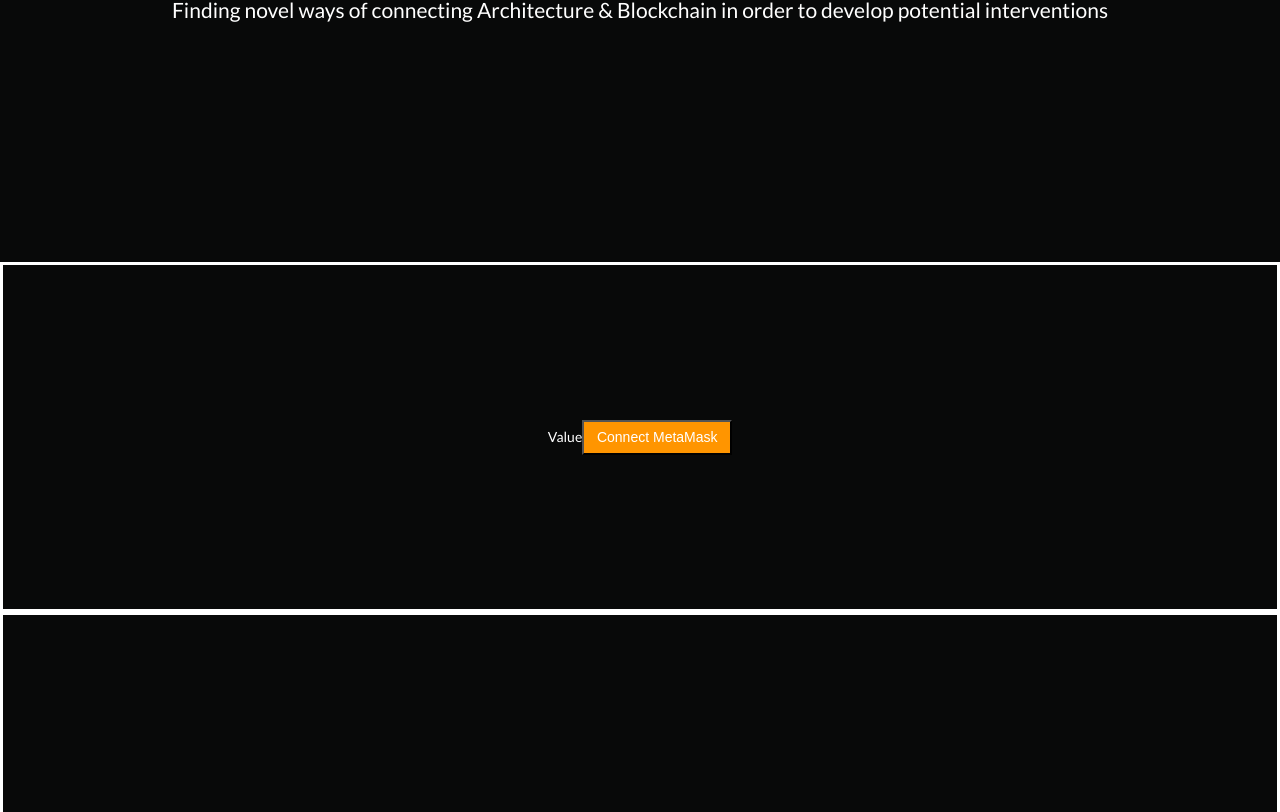
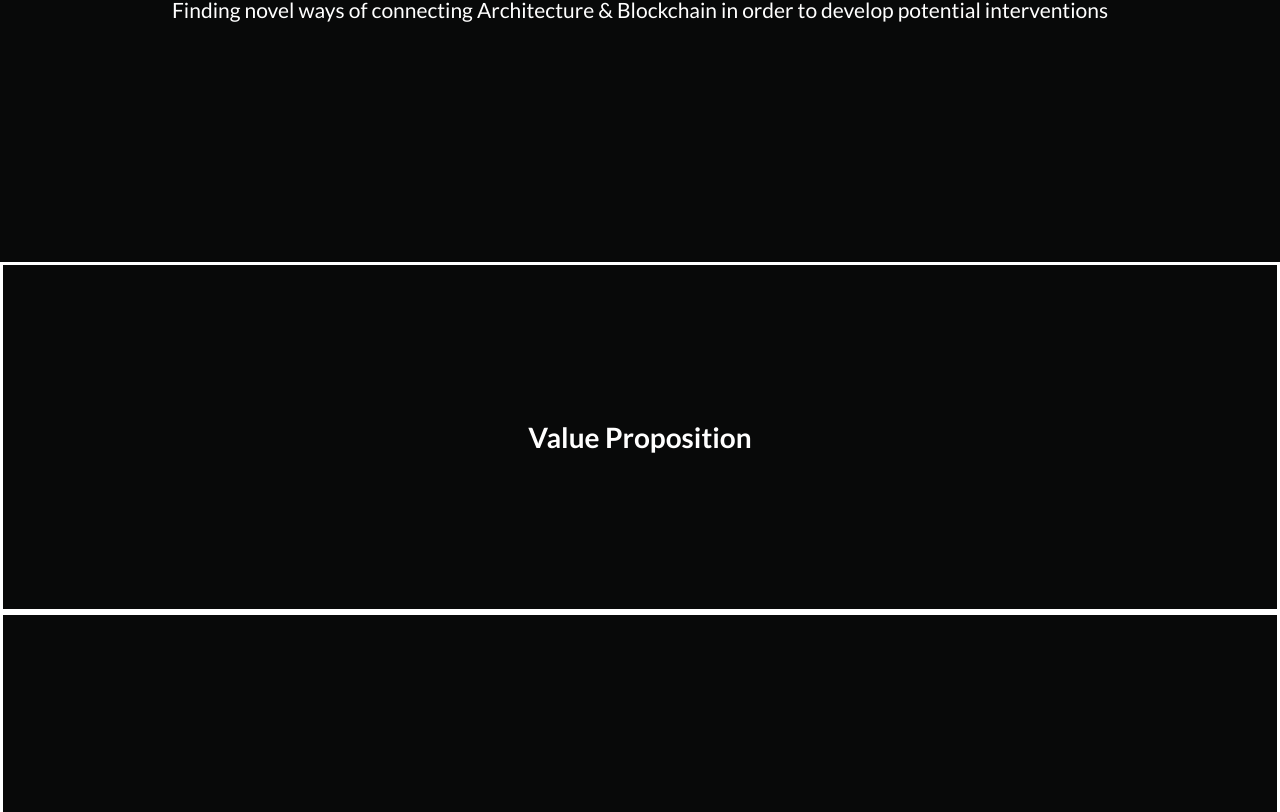
Before and after one commit to ArchiDAO/ArchiDAO-Website-React, a React (Create React App) app: page / in a window 1280 px wide. Shown: the part 478-1290 px from the top of the page. Built offline with nearby package versions, Linux system fonts and the light colour scheme; a web font is replaced by a local one.

Commit message:
minor adjustments

```diff
--- a/src/App.js
+++ b/src/App.js
@@ -23,7 +23,6 @@
                   <Route exact path="/about" element={<About/>}/>
                 </Routes>
 
-
             </Router>
       </>
     );
--- a/src/components/Value.js
+++ b/src/components/Value.js
@@ -5,9 +5,10 @@
 const Value = () => {
     return (
         <>
-        <div className="value-container">Value
+        <div className="value-container">
+            <h1> Value Proposition </h1>
 
-        <GetMetamask />
+        {/* <GetMetamask /> */}
         </div>
 
         </>
```
